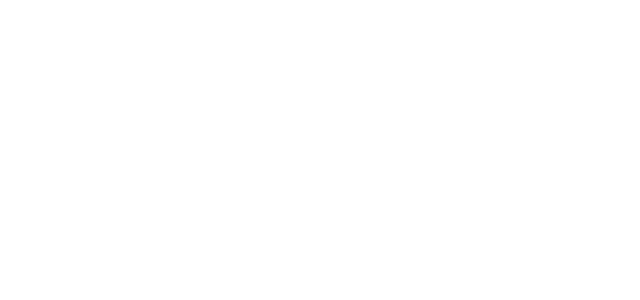
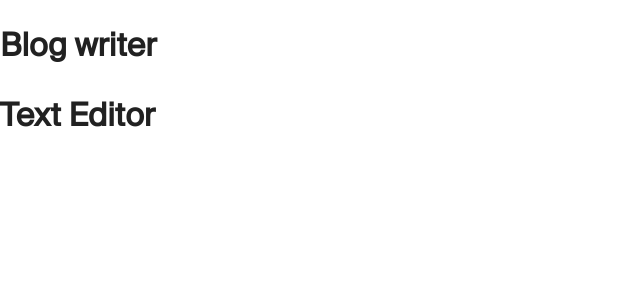
Before and after one commit to rana-nogood/goodie-frontend, a React (Create React App) app: page /blog-writer in a window 1280 px wide. Before the commit this address had no page. Shown: the top 300 px of the page, without its empty margins (0-640 px from the left). Built offline with nearby package versions, Linux system fonts and the light colour scheme.

Commit message:
Add blog writer folder hierarchy

```diff
--- a/src/App.js
+++ b/src/App.js
@@ -4,6 +4,7 @@
 import "./index.css";
 import Home from "./pages/Home";
 import BrandDNA from "./pages/BrandDNA";
+import BlogWriter from "./pages/BlogWriter";
 
 const theme = createTheme({
   typography: {
@@ -28,6 +29,7 @@
         <Routes>
           <Route path="/" element={<Home />} />
           <Route path="/brand-dna" element={<BrandDNA />} />
+          <Route path="/blog-writer" element={<BlogWriter />} />
         </Routes>
       </Router>
     </ThemeProvider>
--- /dev/null
+++ b/src/pages/BlogWriter/BlogWriter.js
@@ -0,0 +1,12 @@
+import { Box } from "@mui/material";
+import TextEditor from "./components/TextEditor";
+
+const BlogWriter = () => {
+  return (
+    <Box>
+      <h1>Blog writer</h1>
+      <TextEditor />
+    </Box>
+  );
+};
+export default BlogWriter;
--- /dev/null
+++ b/src/pages/BlogWriter/components/TextEditor/TextEditor.js
@@ -0,0 +1,4 @@
+const TextEditor = () => {
+  return <h1>Text Editor</h1>;
+};
+export default TextEditor;
--- /dev/null
+++ b/src/pages/BlogWriter/components/TextEditor/index.js
@@ -0,0 +1 @@
+export { default } from "./TextEditor";
--- /dev/null
+++ b/src/pages/BlogWriter/index.js
@@ -0,0 +1 @@
+export { default } from "./BlogWriter";
```
